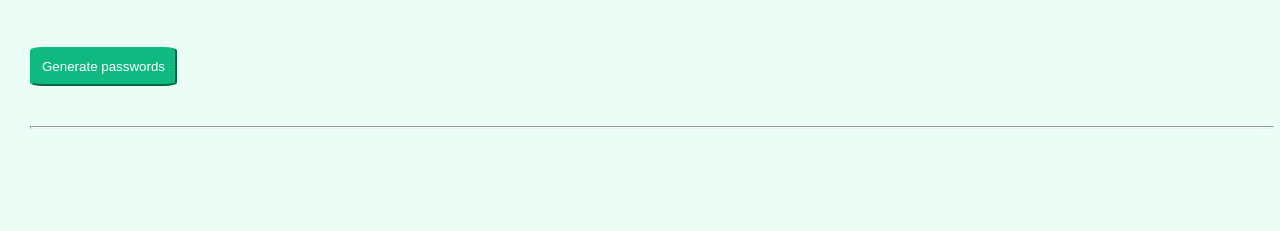
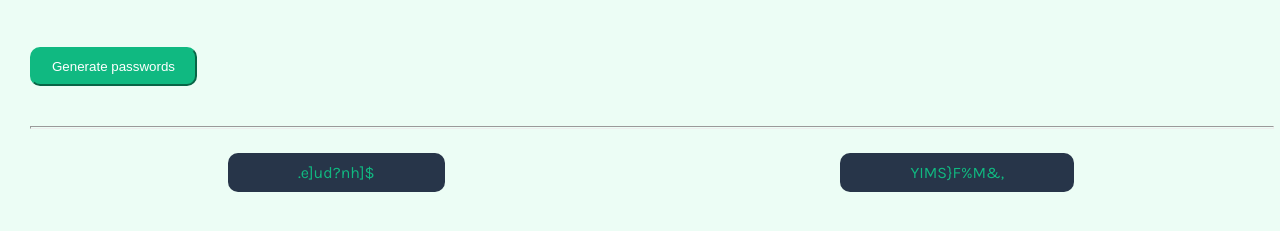
Before and after one commit to JoelErulu/PasswordGenerator, a plain HTML site: page index.html in a window 1280 px wide. Both pictures are taken after a click on the button "Generate passwords". Shown: the part 165-396 px from the top of the page. Drawn offline with Linux system fonts and the light colour scheme; a web font is replaced by a local one.

Commit message:
Finished Password Generator

```diff
--- a/index.css
+++ b/index.css
@@ -9,7 +9,7 @@ hr {
     margin-top: 40px;
 }
 
-#randomPassword {
+.randomPassword {
     color: #10B981;
 
 }
@@ -26,12 +26,27 @@ hr {
 }
 
 
-
-
 button {
     background-color: #10B981;
     color: white;
     border-color: #10B981;
-    padding: 10px;
-    border-radius: 9%;
+    border-radius: 10px;
+    padding: 10px 20px 10px 20px;
+
 }
+.password {
+    display: flex;
+    justify-content: space-around;
+
+}
+
+#passwordOutput1, #passwordOutput2 {
+    background-color: #273549;
+    color: #10B981;
+    padding-left: 70px;
+    padding-right: 70px;
+    padding-top: 10px;
+    padding-bottom: 10px;
+    border-radius: 10px;
+
+}
--- a/index.html
+++ b/index.html
@@ -10,11 +10,16 @@
 <body>
     <div class="textBody">
         <h1><b> Generate a
-        <span id="randomPassword"> random password </span> </b></h1>
+        <span class="randomPassword"> random password </span> </b></h1>
         <p> Never use an insecure password again.</p>
-        <button> Generate passwords </button>
+        <button onclick="passwordGenerator()"> Generate passwords </button>
         <hr width="100%" size="3">
-    </div>
+        </div>
+        <div class="password">
+            <p id="passwordOutput1"> Test </p>
+            <p id="passwordOutput2"> Test </p>
+        </div>
+
         <script src="index.js"></script>
 </body>
 </html>
--- a/index.js
+++ b/index.js
@@ -0,0 +1,20 @@
+const characters = ["A","B","C","D","E","F","G","H","I","J","K","L","M","N","O","P","Q","R","S","T","U","V","W","X","Y","Z","a","b","c","d","e","f","g","h","i","j","k","l","m","n","o","p","q","r","s","t","u","v","w","x","y","z", "0", "1", "2", "3", "4", "5", "6", "7", "8", "9","~","`","!","@","#","$","%","^","&","*","(",")","_","-","+","=","{","[","}","]",",","|",":",";","<",">",".","?",
+"/"];
+
+let passwordOutput1 = document.getElementById("passwordOutput1")
+let passwordOutput2 = document.getElementById("passwordOutput2")
+
+
+function generateRandomPassword(length) {
+  let password = "";
+  for (let i = 0; i < length; i++) {
+    const randomIndex = Math.floor(Math.random() * characters.length);
+    password += characters[randomIndex];
+  }
+  return password;
+}
+
+function passwordGenerator() {
+  passwordOutput1.textContent = generateRandomPassword(10);
+  passwordOutput2.textContent = generateRandomPassword(10);
+}
```
